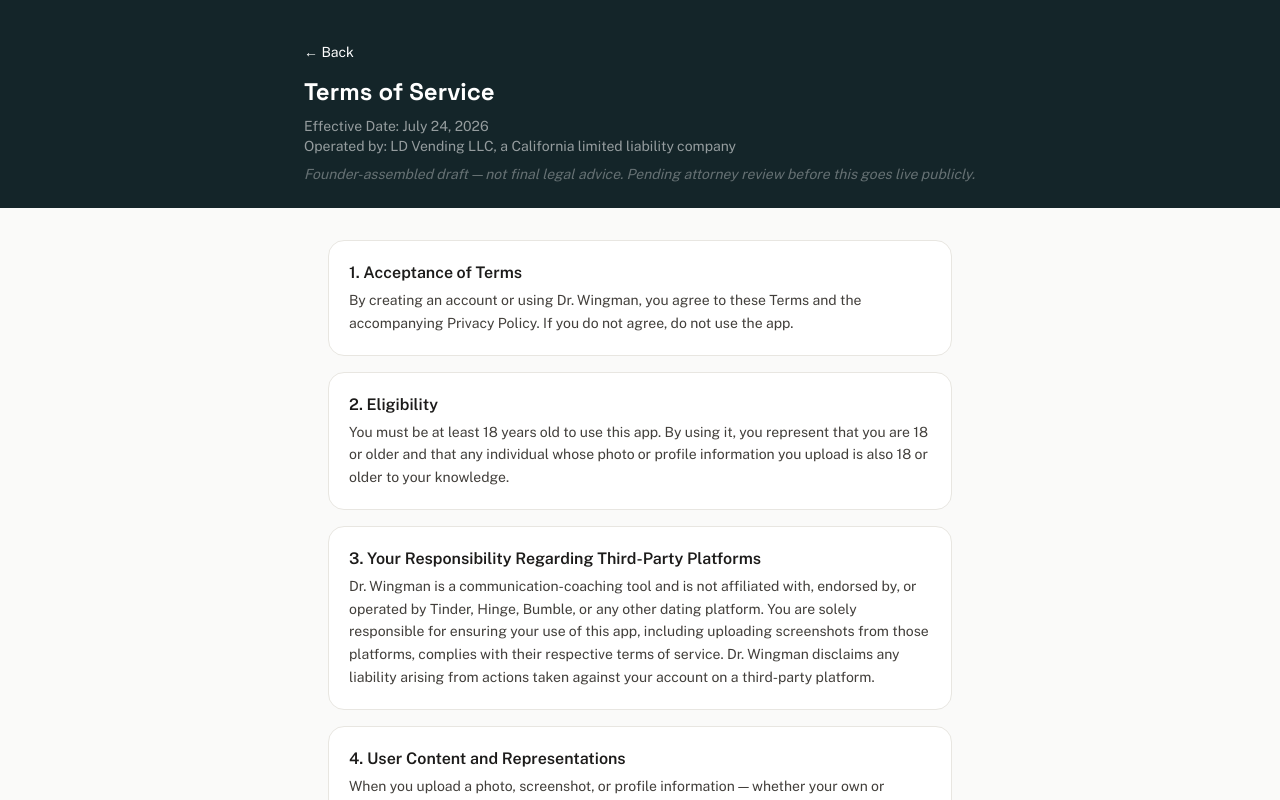
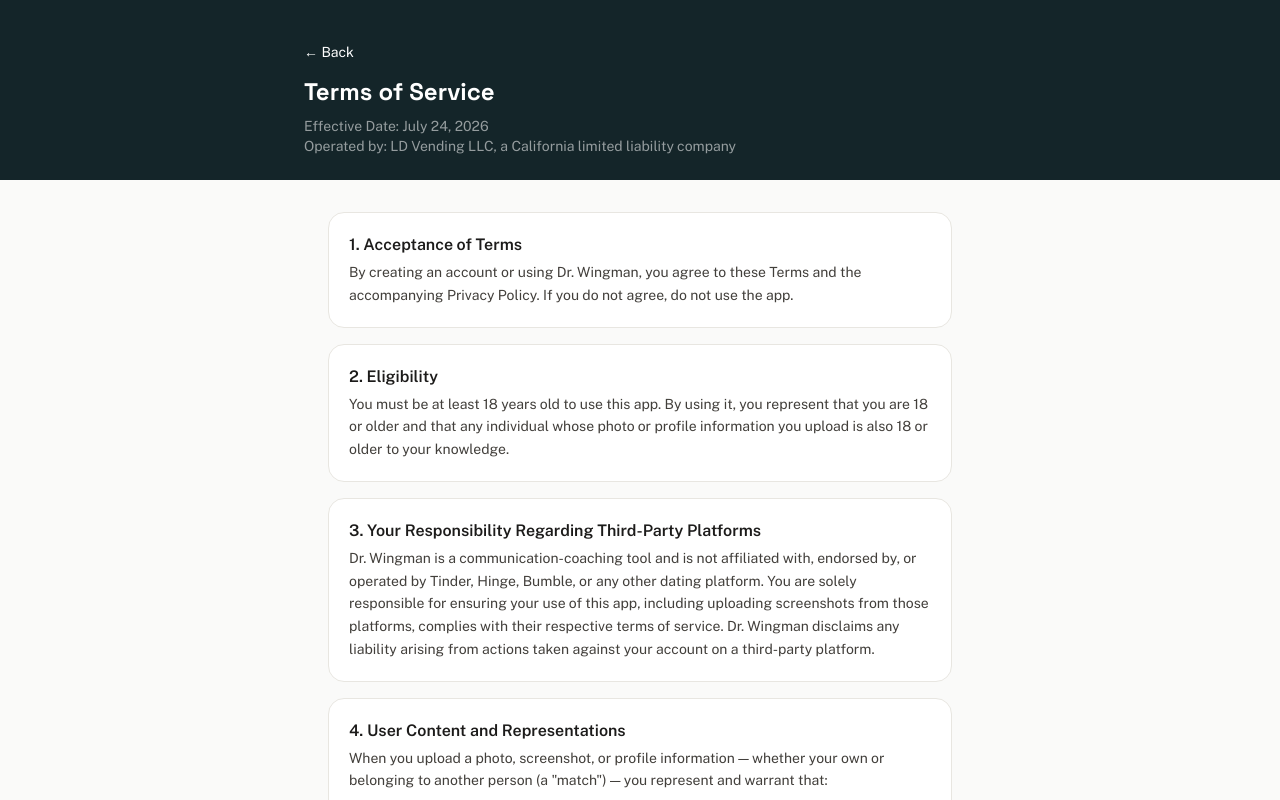
Before and after one commit to lakhjit8/Dr-Wingman, a React (Vite) app: page /terms in a window 1280 px wide. Shown: the top 800 px of the page. Built offline with nearby package versions, Linux system fonts and the light colour scheme; no server answers.

Commit message:
Remove the "not attorney-reviewed" banner from Terms/Privacy
Co-Authored-By: Claude Sonnet 5 <noreply@anthropic.com>
Claude-Session: https://claude.ai/code/session_01SuaZmqCYhpQJsXYEi7zjn4

```diff
--- a/src/pages/Privacy.tsx
+++ b/src/pages/Privacy.tsx
@@ -14,10 +14,6 @@ export function Privacy() {
             Effective Date: {EFFECTIVE_DATE}
             <br />
             Operated by: {LLC_LEGAL_NAME}, a California limited liability company
-          </p>
-          <p className="mt-2 text-sm italic text-white/35">
-            Founder-assembled draft — not final legal advice. Pending attorney review before this
-            goes live publicly.
           </p>
         </div>
       </div>
--- a/src/pages/Terms.tsx
+++ b/src/pages/Terms.tsx
@@ -14,10 +14,6 @@ export function Terms() {
             Effective Date: {EFFECTIVE_DATE}
             <br />
             Operated by: {LLC_LEGAL_NAME}, a California limited liability company
-          </p>
-          <p className="mt-2 text-sm italic text-white/35">
-            Founder-assembled draft — not final legal advice. Pending attorney review before this
-            goes live publicly.
           </p>
         </div>
       </div>
```
